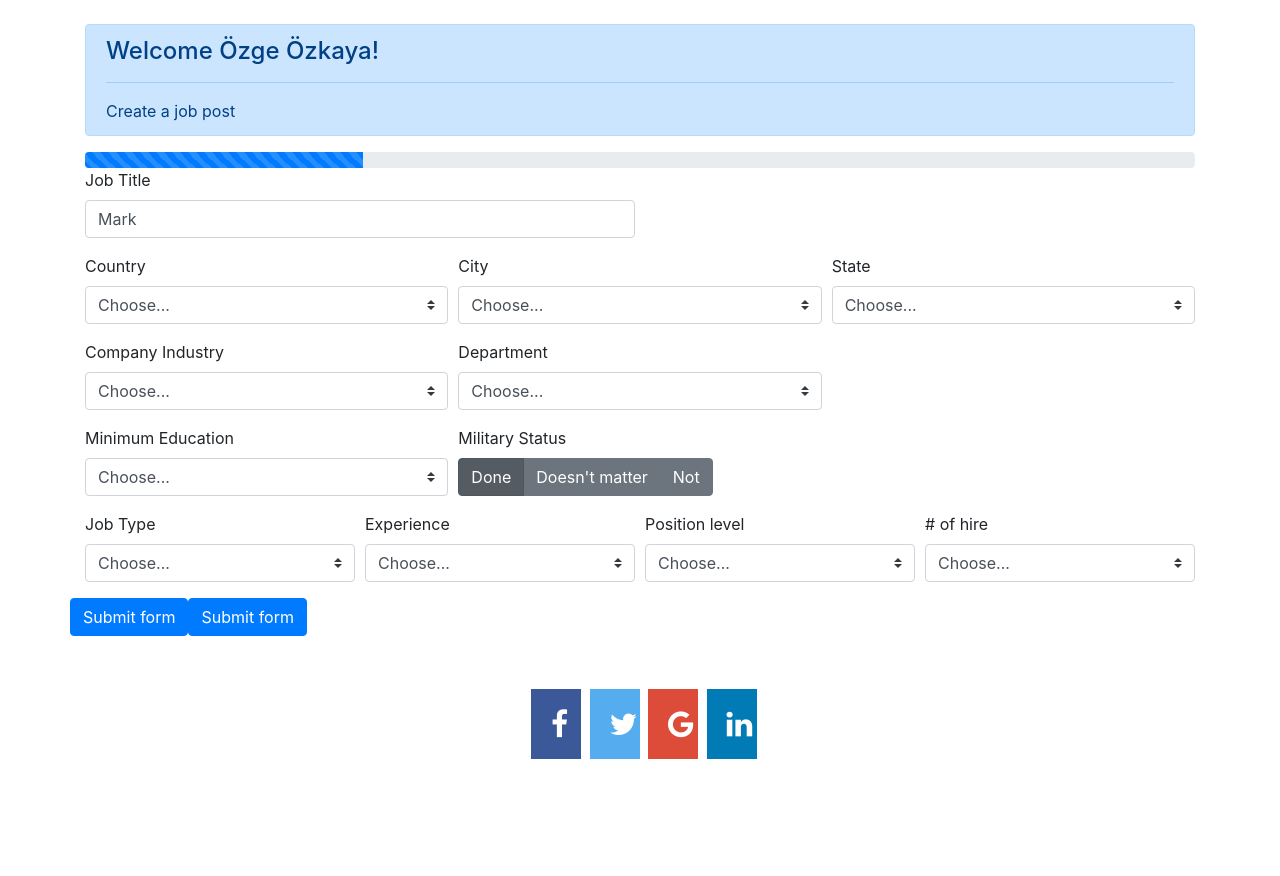
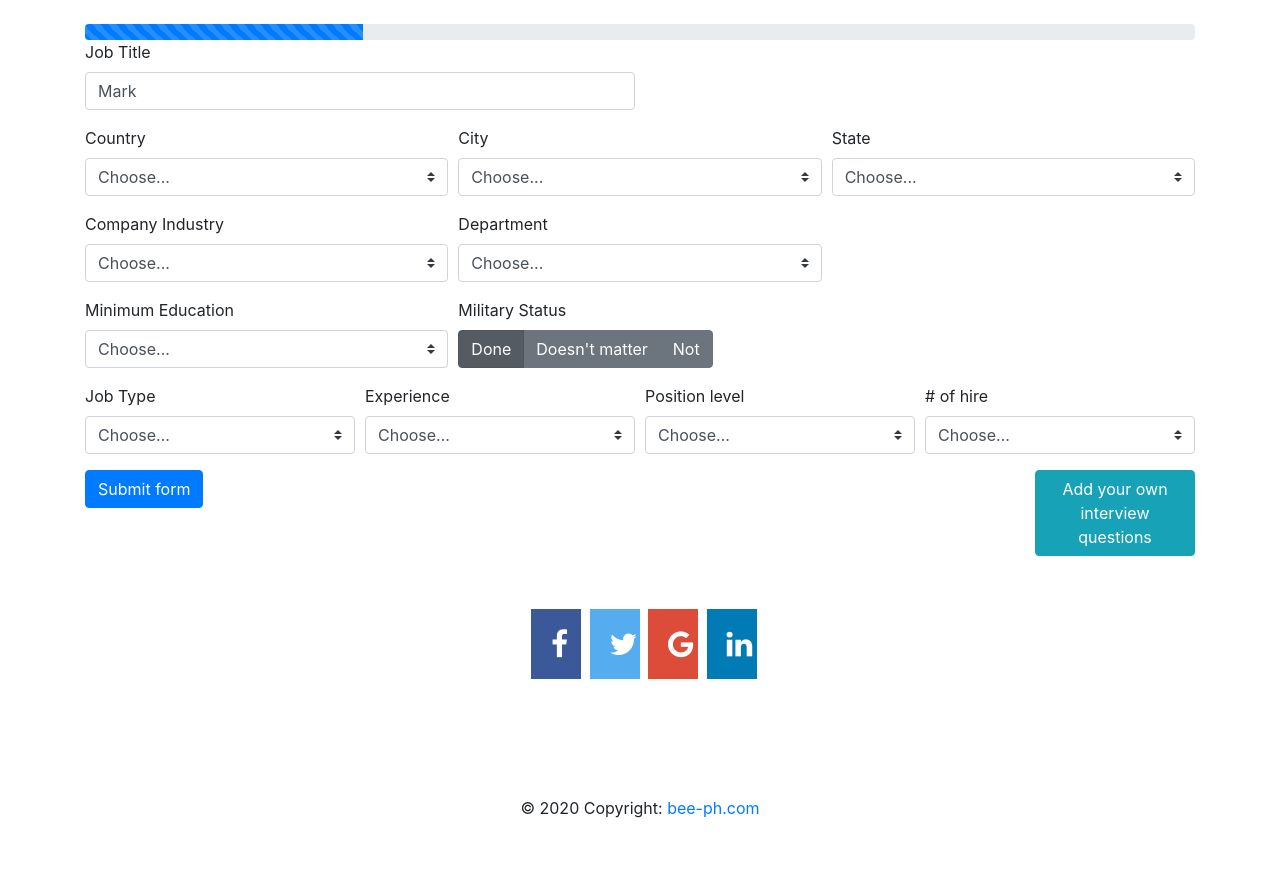
Before and after one commit to OzgeOzkaya/Beeph, a Flask app: page /post_a_job_employer in a window 1280 px wide. Shown: the part 56-932 px from the top of the page. After the commit the page ends 874 px from the top, so only its background shows below. Run offline with Flask 2, Linux system fonts and the light colour scheme; some libraries are stand-ins or nearby versions.

Commit message:
requirements file added and some changes occured in post a job page.

```diff
--- /dev/null
+++ b/templates/add_interview_questions.html
@@ -0,0 +1,6 @@
+{% extends "base_employer.html" %}
+{% block title%}Login Page{% endblock %}
+
+{% block content %}
+    <label><h1>Add your questions</h1></label>
+{% endblock %}
--- a/templates/post_a_job_employer.html
+++ b/templates/post_a_job_employer.html
@@ -3,11 +3,11 @@
 
 {% block content %}
     <br>
-    <div class="alert alert-primary" role="alert">
-        <h4 class="alert-heading">Welcome Özge Özkaya!</h4>
-        <hr>
-        <p class="mb-0">Create a job post</p>
-    </div>
+{#    <div class="alert alert-primary" role="alert">#}
+{#        <h4 class="alert-heading">Welcome Özge Özkaya!</h4>#}
+{#        <hr>#}
+{#        <p class="mb-0">Create a job post</p>#}
+{#    </div>#}
 
 
     <div class="progress">
@@ -166,8 +166,12 @@
         </div>
 
         <div class="row">
-            <button class="btn btn-primary" type="submit">Submit form</button>
-            <button class="btn btn-primary" style="margin-right: auto" type="submit">Submit form</button>
+            <div class="col-md-2">
+                <button class="btn btn-primary" type="submit">Submit form</button>
+            </div>
+            <div class="col-md-2 offset-md-8">
+                <button class="btn btn-info" onclick="" type="submit">Add your own interview questions</button>
+            </div>
         </div>
 
     </form>
```
Also changed, not shown: 1 other file.
